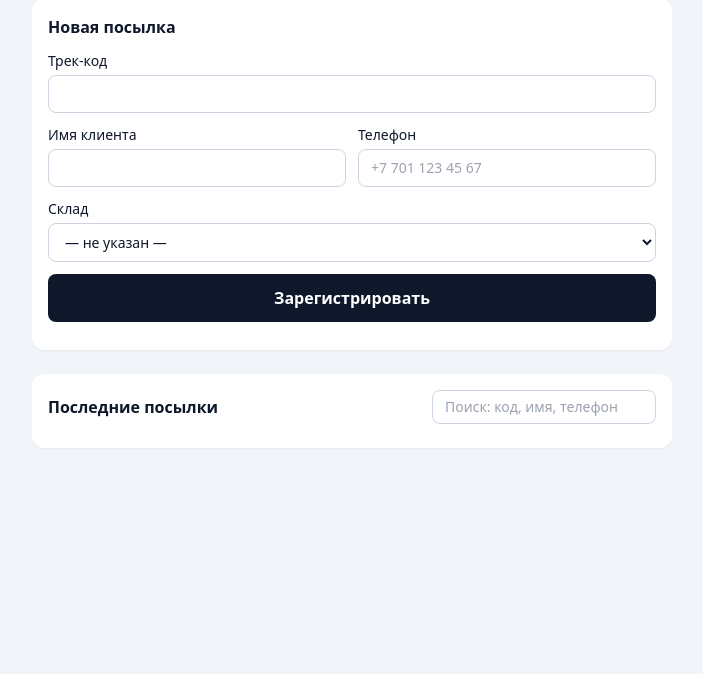
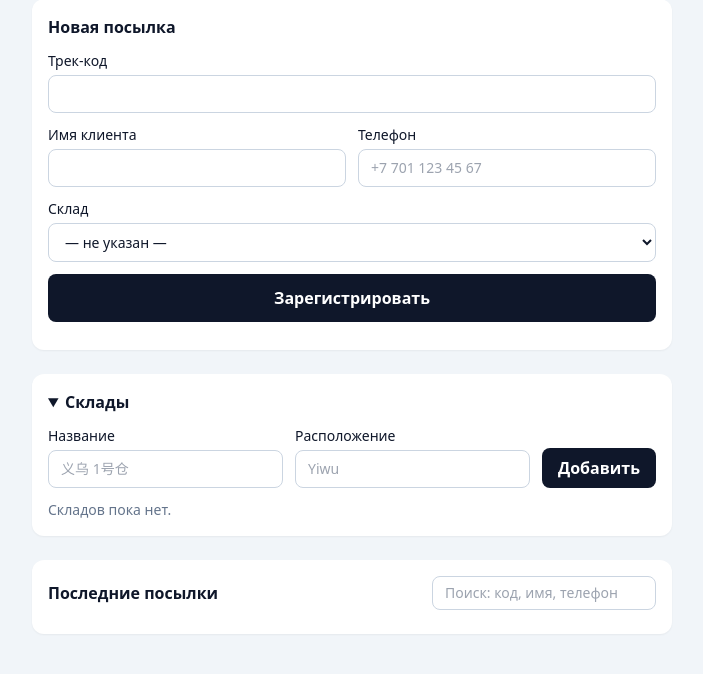
Before and after one commit to Medetw/trackbridge, a FastAPI app: template app/templates/admin.html in a window 1280 px wide. Shown: the part 313-987 px from the top of the page, without its empty margins (288-991 px from the left). Before the commit the page ends 761 px from the top, so only its background shows below. Run offline with FastAPI, Linux system fonts and the light colour scheme; the template is opened without the code that fills it, so the values that code supplies are empty; some libraries are stand-ins or nearby versions.

Commit message:
Add warehouse creation form to admin UI
Collapsible "Склады" section on /admin with a create form and the
current warehouse list. Reuses the service behind POST /api/v1/warehouses
(trimming, duplicate detection) and refreshes the parcel form's warehouse
select via an HX-Trigger event, preserving the current selection.

Co-Authored-By: Claude Sonnet 5.5 <noreply@anthropic.com>

```diff
--- a/app/templates/admin.html
+++ b/app/templates/admin.html
@@ -73,11 +73,9 @@
       </label>
     </div>
     <label class="block text-sm font-medium">Склад
-      <select name="warehouse_id" class="mt-1 w-full rounded-lg border border-slate-300 bg-white px-3 py-2">
-        <option value="">— не указан —</option>
-        {% for w in warehouses %}
-        <option value="{{ w.id }}">{{ w.name }}{% if w.location %} ({{ w.location }}){% endif %}</option>
-        {% endfor %}
+      <select name="warehouse_id" hx-get="/admin/warehouses/options" hx-trigger="warehouses-changed from:body"
+              class="mt-1 w-full rounded-lg border border-slate-300 bg-white px-3 py-2">
+        {% include "partials/admin_warehouse_options.html" %}
       </select>
     </label>
     <button type="submit"
@@ -86,6 +84,30 @@
     </button>
     <div id="result" aria-live="polite"></div>
   </form>
+
+  <details class="mt-6 rounded-xl bg-white p-4 shadow-sm" {% if not warehouses %}open{% endif %}>
+    <summary class="cursor-pointer font-semibold">Склады</summary>
+    <form hx-post="/admin/warehouses" hx-target="#warehouses" hx-swap="innerHTML"
+          hx-headers="js:tbHeaders()" @htmx:after-request="if ($event.detail.successful) $el.reset()"
+          hx-disabled-elt="find button[type=submit]"
+          class="mt-3 grid gap-3 sm:grid-cols-[1fr_1fr_auto] sm:items-end">
+      <label class="block text-sm font-medium">Название
+        <input name="name" required maxlength="200" autocomplete="off" placeholder="义乌 1号仓"
+               class="mt-1 w-full rounded-lg border border-slate-300 px-3 py-2">
+      </label>
+      <label class="block text-sm font-medium">Расположение
+        <input name="location" maxlength="300" autocomplete="off" placeholder="Yiwu"
+               class="mt-1 w-full rounded-lg border border-slate-300 px-3 py-2">
+      </label>
+      <button type="submit"
+              class="rounded-lg bg-slate-900 px-4 py-2 font-semibold text-white active:bg-slate-700 disabled:opacity-50">
+        Добавить
+      </button>
+    </form>
+    <div id="warehouses" class="mt-3" aria-live="polite">
+      {% include "partials/admin_warehouses.html" %}
+    </div>
+  </details>
 
   <section class="mt-6 rounded-xl bg-white p-4 shadow-sm">
     <div class="mb-2 flex items-center justify-between gap-3">
--- /dev/null
+++ b/app/templates/partials/admin_warehouse_options.html
@@ -0,0 +1,4 @@
+<option value="">— не указан —</option>
+{% for w in warehouses %}
+<option value="{{ w.id }}"{% if selected_id is defined and selected_id == w.id|string %} selected{% endif %}>{{ w.name }}{% if w.location %} ({{ w.location }}){% endif %}</option>
+{% endfor %}
--- /dev/null
+++ b/app/templates/partials/admin_warehouses.html
@@ -0,0 +1,12 @@
+{% if error %}
+<p class="mb-2 rounded-xl bg-red-50 p-3 text-sm text-red-700">{{ error }}</p>
+{% endif %}
+{% if not warehouses %}
+<p class="text-sm text-slate-500">Складов пока нет.</p>
+{% else %}
+<ul class="divide-y divide-slate-100 text-sm">
+  {% for w in warehouses %}
+  <li class="py-2"><span class="font-medium">{{ w.name }}</span>{% if w.location %} <span class="text-slate-500">· {{ w.location }}</span>{% endif %}</li>
+  {% endfor %}
+</ul>
+{% endif %}
```
Also changed, not shown: app/api/admin.py (+50 -1 lines), tests/test_admin_ui.py (+41 -0 lines), README.md.
